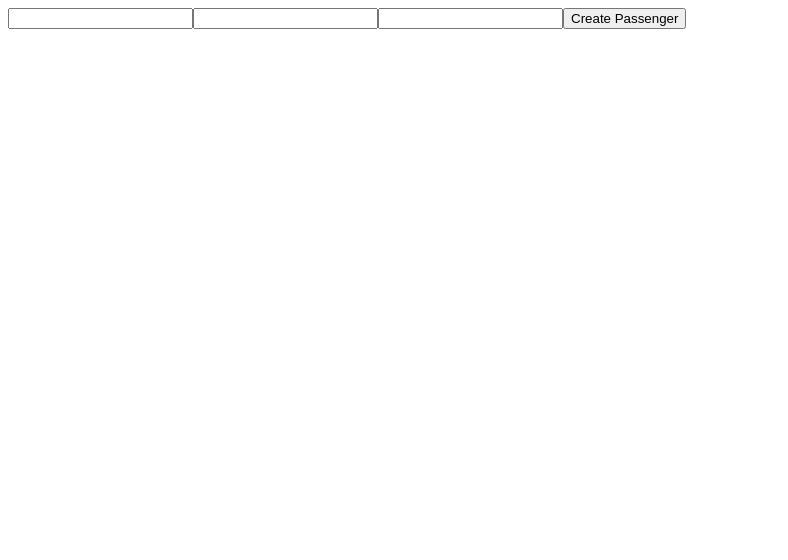
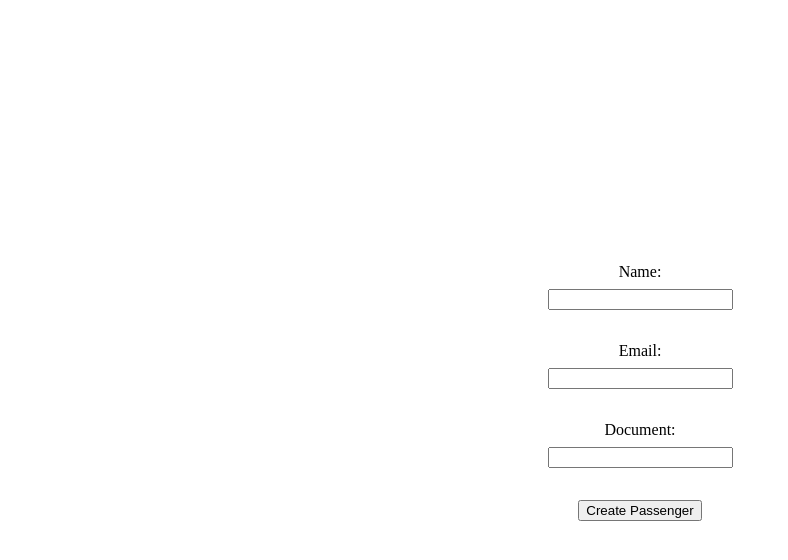
Before and after one commit to AdelinoJonas/Clean_code_Clean_Architecture, a Vue app in the folder frontend/: page / in a window 1280 px wide. Shown: the top 560 px of the page, without its empty margins (0-788 px from the left). Built offline with nearby package versions, Linux system fonts and the light colour scheme.

Commit message:
cors - backend

```diff
--- a/frontend/src/App.vue
+++ b/frontend/src/App.vue
@@ -14,20 +14,28 @@ import axios from 'axios';
       document: document.value
     };
     const response = await axios.post("http://localhost:3000/passengers", input);
-    const output = response.data;
-    console.log(output)
-    passengerId.value = output.passengerId;
+    const output = response.data.passenger_id;
+    passengerId.value = output;
   }
 </script>
 
 <template>
-  <div>
-    <input class="passenger-name" v-model="name"/>
-    <input class="passenger-email" v-model="email"/>
-    <input class="passenger-document" v-model="document"/>
+  <form class="passenger-register">
+    <div class="field">
+      <label for="" class="label">Name:</label>
+      <input class="passenger-name" v-model="name"/>
+    </div>
+    <div class="field">
+      <label for="" class="label">Email:</label>
+      <input class="passenger-email" v-model="email"/>
+    </div>
+    <div class="field">
+      <label for="" class="label">Document:</label>
+      <input class="passenger-document" v-model="document"/>
+    </div>
     <button class="create-passenger-button" @click="createPassenger()">Create Passenger</button>
-    <div class="passenger-id">{{ passengerId }}</div>
-  </div>
+    <div class="passenger-id">{{passengerId}}</div>
+  </form>
 </template>
 
 <style scoped>
--- a/frontend/src/style.css
+++ b/frontend/src/style.css
@@ -0,0 +1,19 @@
+.passenger-register{
+  height: 100vh;
+  display: flex;
+  flex-direction: column;
+  justify-content: center;
+  align-items: center;
+  gap: 2rem;
+}
+.field{
+  width: 100%;
+  display: flex;
+  flex-direction: column;
+  justify-content: center;
+  align-items: center;
+  gap: .5rem;
+}
+.passenger-id{
+  font-size: 4rem;
+}
```
